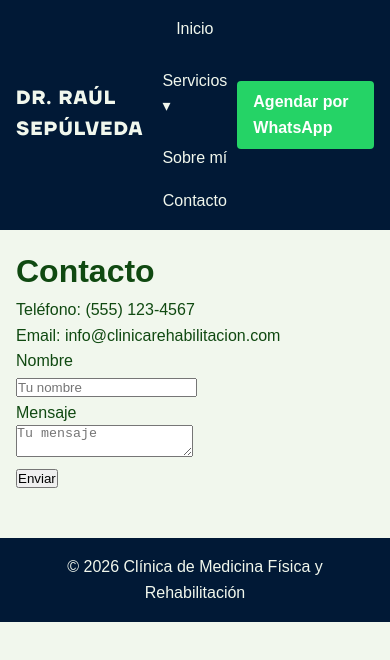
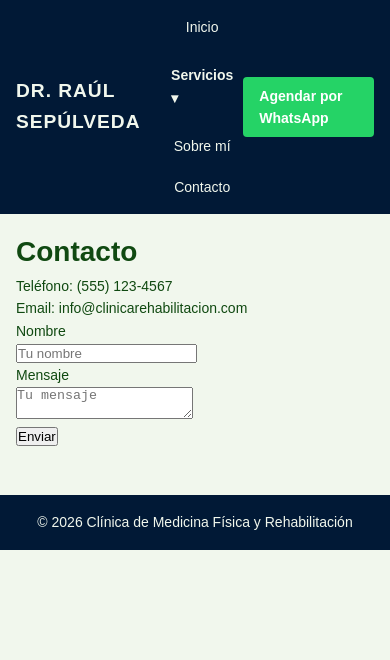
Before and after one commit to andreagvizcainor-bit/RaulSepulvedaRehab, a website: page contacto.html in a window 390 px wide. Drawn offline with Linux system fonts and the light colour scheme; a web font is replaced by a local one.

Commit message:
Refactor CSS for improved readability and layout
Added font size adjustments for better readability on narrow screens.

```diff
--- a/css/style.css
+++ b/css/style.css
@@ -18,6 +18,14 @@ body {
     line-height: 1.6;
     color: var(--color-text-dark);
     background-color: var(--color-bg-light);
+    font-size: 16px; /* base size for readability */
+}
+
+/* scale text down slightly on very narrow screens */
+@media (max-width: 600px) {
+    body {
+        font-size: 14px;
+    }
 }
 header {
     background-color: var(--color-header);
@@ -56,6 +64,7 @@ header {
     padding: 2rem;
     text-align: center;
     background: url("../images/background.png") center/cover no-repeat;
+    background-size: cover;
     min-height: 400px;
     display: flex;
     flex-direction: column;
@@ -64,40 +73,48 @@ header {
     color: white;
     text-shadow: 2px 2px 4px rgba(0, 0, 0, 0.5);
 }
+
+@media (max-width: 600px) {
+    .hero {
+        min-height: 250px;
+        padding: 1.5rem;
+    }
+    .dropbtn {
+        padding: 6px 8px;
+    }
+    .dropdown-content {
+        width: 100%;
+        min-width: unset;
+    }
+}
 .ubicacion-horarios {
     padding: 2rem;
 }
 main {
     padding: 1rem;
 }
-@font-face {
-    font-family: "Sinoreta";
-    /* CSS is in css/, so go up one level to reach sinoreta/ */
-    src: url("../sinoreta/Sinoreta_PERSONAL_USE_ONLY.otf") format("opentype");
-    font-display: swap;
-}
 
 @font-face {
     font-family: "Walkway";
-    src: url("../walkway/Walkway UltraBold.ttf") format("truetype");
+    src: url("../fonts/walkway/Walkway UltraBold.ttf") format("truetype");
     font-display: swap;
 }
 
 @font-face {
     font-family: "Blacindy";
-    src: url("../blacindy/Blacindy DEMO VERSION.ttf") format("truetype");
+    src: url("../fonts/blacindy/Blacindy DEMO VERSION.ttf") format("truetype");
     font-display: swap;
 }
 
 @font-face {
     font-family: "TT Firs Neue";
-    src: url("../tt_firs_neue/tt_firs_neue_bold.ttf") format("truetype");
+    src: url("../fonts/tt_firs_neue/tt_firs_neue_bold.ttf") format("truetype");
     font-display: swap;
 }
 
 @font-face {
     font-family: "HFHySans";
-    src: url("../hfhysans/HFHySans_Regular.ttf") format("truetype");
+    src: url("../fonts/hfhysans/HFHySans_Regular.ttf") format("truetype");
     font-display: swap;
 }
 
@@ -111,13 +128,18 @@ footer {
 
 h1, h2, h3, h4, h5, h6, .navbar, .site-title {
     font-family: "Walkway", sans-serif;
+    font-style: normal;
 }
+
 
 .site-title {
     font-family: "TT Firs Neue", Arial, sans-serif;
     text-transform: uppercase;
     letter-spacing: 0.05em;
+    font-weight: bold;
+    font-style: normal;
 }
+
 
 @media (max-width: 600px) {
     .nav-links {
@@ -134,7 +156,10 @@ h1, h2, h3, h4, h5, h6, .navbar, .site-title {
   display: inline-block;
   padding: 8px 10px;
   border-radius: 10px;
+  font-weight: bold;
+  font-style: normal;
 }
+
 
 .dropbtn:hover { background: rgba(255,255,255,0.15); }
 
@@ -168,6 +193,8 @@ h1, h2, h3, h4, h5, h6, .navbar, .site-title {
   white-space: nowrap;
   color: var(--color-text-dark);
   text-decoration: none;
+  font-weight: bold;
+  font-style: normal;
 }
 
 .submenu-trigger:hover {
```
